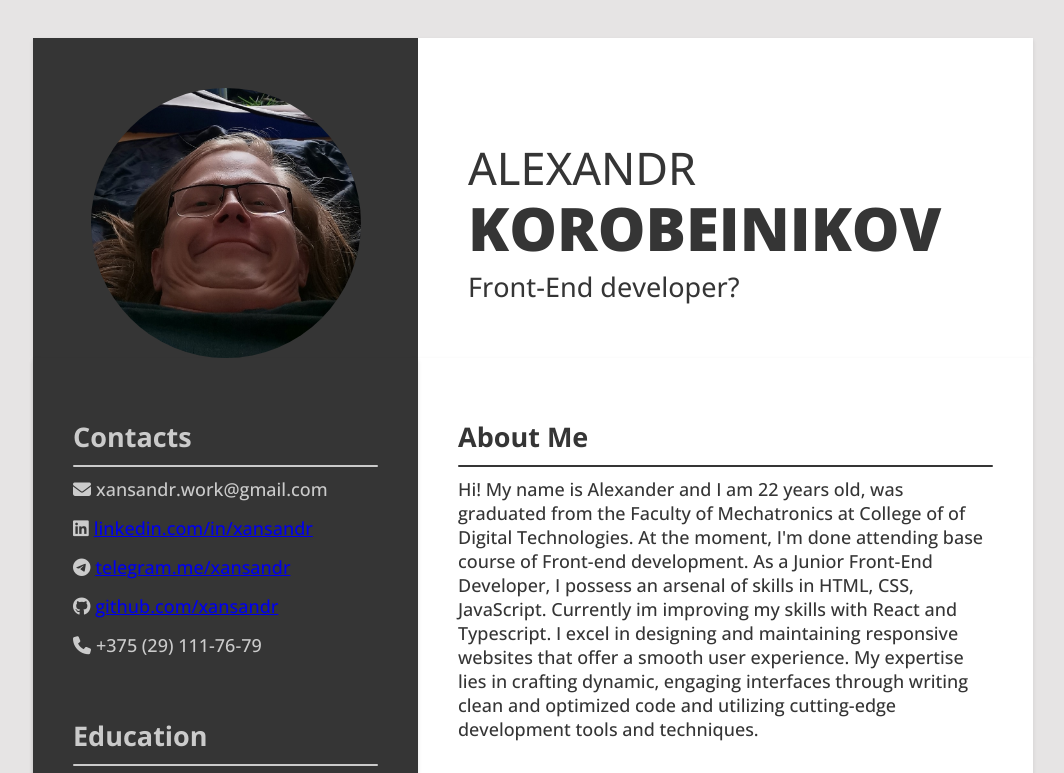
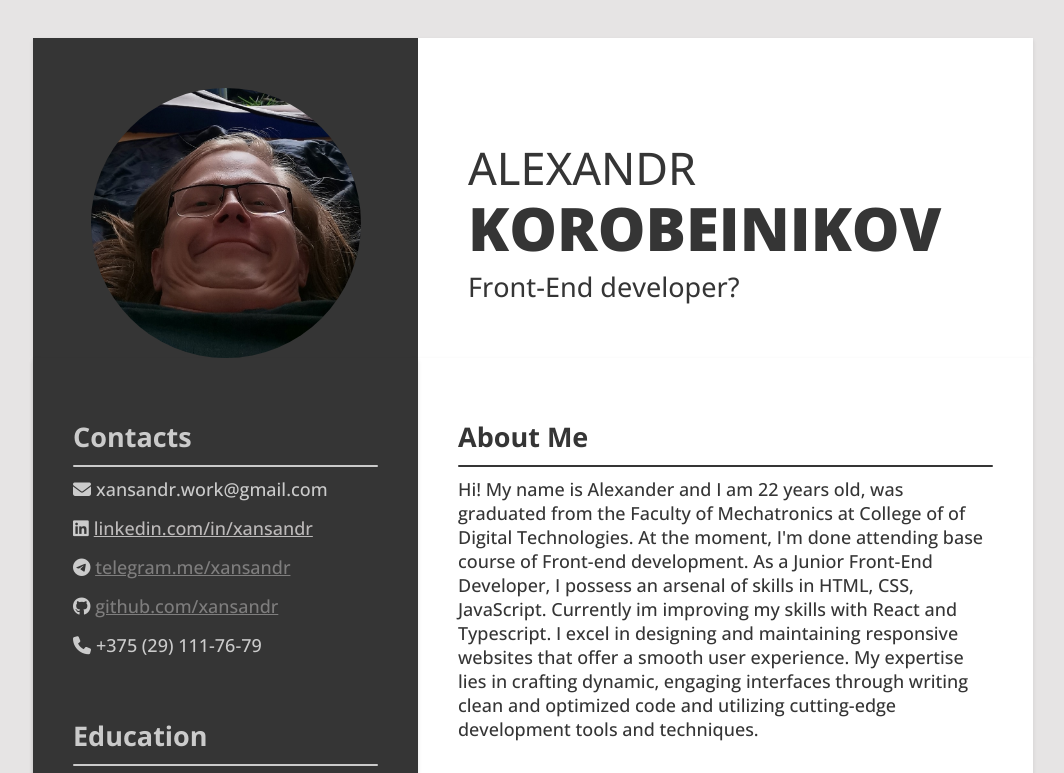
Before and after one commit to xansandr/xansandr.github.io, a website: page index.html in a window 1280 px wide. In both pictures the pointer is over the link "linkedin.com/in/xansandr". Shown: the top 773 px of the page, without its empty margins (107-1171 px from the left). Drawn offline with nearby package versions, Linux system fonts and the light colour scheme.

Commit message:
css a fix

```diff
--- a/css/styles.css
+++ b/css/styles.css
@@ -17,6 +17,12 @@ ul {
 }
 
 a:visited {
+  color: rgba(207, 204, 204, 0.479);
+}
+a:hover {
+  color: rgba(207, 204, 204, 0.884);
+}
+a {
   color: rgba(207, 204, 204, 0.479);
 }
 
```
